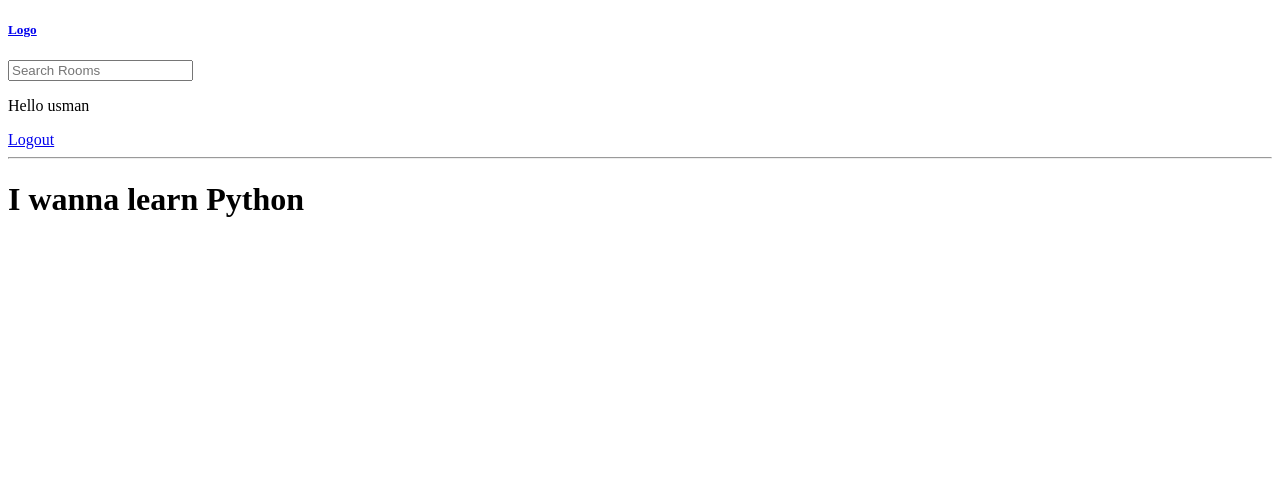
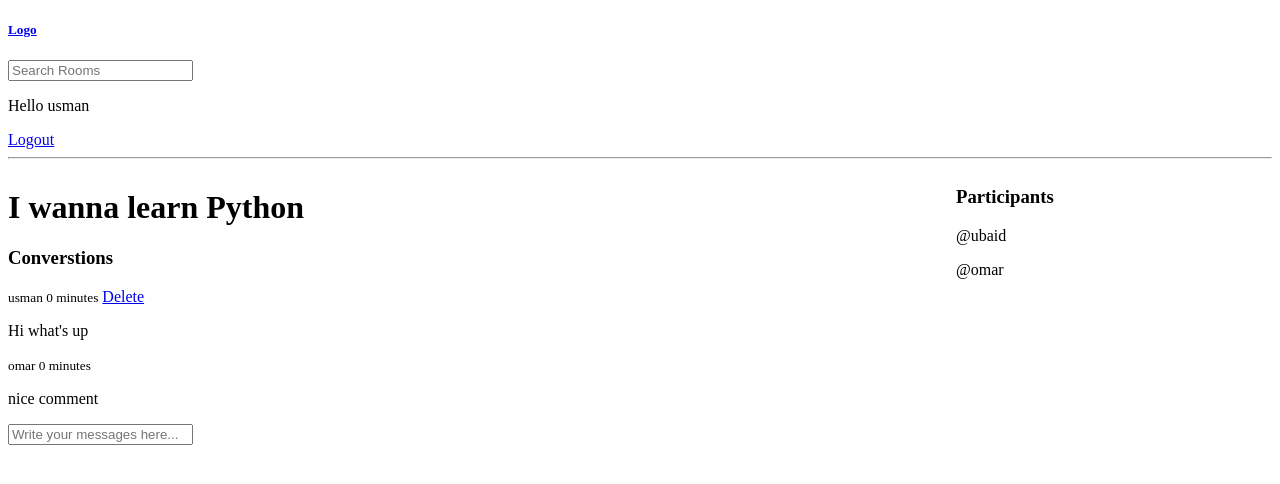
Before and after one commit to Usman-Ubaid/studybud, a Django app: page /room/3 in a window 1280 px wide. Shown: the top 484 px of the page. Run offline with Django 5.2, Linux system fonts and the light colour scheme; a user stored in the database is signed in; data comes from the database, SQL or seed files in the repository; both versions use the stored data as it was after the commit.

Commit message:
chat room CRUD operations

```diff
--- a/base/models.py
+++ b/base/models.py
@@ -14,7 +14,7 @@ class Room(models.Model):
   topic = models.ForeignKey(Topic, on_delete=models.SET_NULL, null=True)
   name= models.CharField(max_length=200)
   description = models.TextField(null=True, blank=True)
-  # participants =
+  participants = models.ManyToManyField(User, related_name='participants', blank=True)
   updated = models.DateTimeField(auto_now=True)
   created = models.DateTimeField(auto_now_add=True)
 
--- a/base/templates/base/room.html
+++ b/base/templates/base/room.html
@@ -1,4 +1,47 @@
 {% extends "main.html" %} {% block content %}
-<h1>{{room.name}}</h1>
 
-{% endblock content %}
+<style>
+  .room-container {
+    display: grid;
+    grid-template-columns: 3fr 1fr;
+  }
+</style>
+<div class="room-container">
+  <div>
+    <h1>{{room.name}}</h1>
+    <p>{{room.description}}</p>
+
+    <div class="comment-wrapper">
+      <h3>Converstions</h3>
+      {% for message in room_messages %}
+      <div>
+        <small>{{message.user}} {{message.created|timesince}}</small>
+        {% if request.user == message.user %}
+        <a href="{% url 'delete-message' message.id %}">Delete</a>
+        {% endif %}
+        <p>{{message.body}}</p>
+      </div>
+
+      {% endfor %}
+    </div>
+
+    {% if request.user.is_authenticated %}
+    <div class="comment-form">
+      <form method="POST" action="">
+        {% csrf_token %}
+        <input
+          type="text"
+          name="body"
+          placeholder="Write your messages here..."
+        />
+      </form>
+    </div>
+  </div>
+  <div>
+    <h3>Participants</h3>
+    {% for particpant in participants %}
+    <p>@{{particpant.username}}</p>
+    {% endfor %}
+  </div>
+</div>
+{% endif %} {% endblock content %}
--- a/base/urls.py
+++ b/base/urls.py
@@ -11,4 +11,5 @@ urlpatterns = [
     path('create-room', views.create_room, name="create-room"),
     path('update-room/<str:pk>/', views.update_room, name="update-room"),
     path('delete-room/<str:pk>/', views.delete_room, name="delete-room"),
+    path('delete-message/<str:pk>/', views.delete_message, name="delete-message"),
 ]
--- a/base/views.py
+++ b/base/views.py
@@ -6,7 +6,7 @@ from django.contrib.auth.decorators import login_required
 from django.contrib.auth.forms import UserCreationForm
 from django.contrib import messages
 from django.http import HttpResponse
-from .models import Room, Topic
+from .models import Room, Topic, Message
 from .forms import RoomForm
 
 
@@ -73,7 +73,17 @@ def home(request):
 
 def room(request, pk):
   room = Room.objects.get(id=pk)
-  context = {"room": room}
+  room_messages = room.message_set.all().order_by("-created") # message is the name of the model and message_set.all gets all the messages
+  participants = room.participants.all()
+  if request.method == "POST":
+    message = Message.objects.create(
+      user = request.user,
+      room = room,
+      body = request.POST.get('body')
+      )
+    room.participants.add(request.user)
+    return redirect('room', pk=room.id)
+  context = {"room": room, "room_messages":room_messages, "participants":participants }
 
   return render(request, 'base/room.html', context)
 
@@ -121,3 +131,16 @@ def delete_room(request, pk):
     return redirect('home')
 
   return render(request, 'base/delete_room.html', {"room": room})
+
+@login_required(login_url="login")
+def delete_message(request, pk):
+  message = Message.objects.get(id=pk)
+
+  if request.user != message.user:
+    return HttpResponse("You are not allowed!!")
+
+  if request.method == "POST":
+    message.delete()
+    return redirect('home')
+
+  return render(request, 'base/delete_room.html', {"message": message})
```
Also changed, not shown: db.sqlite3.
